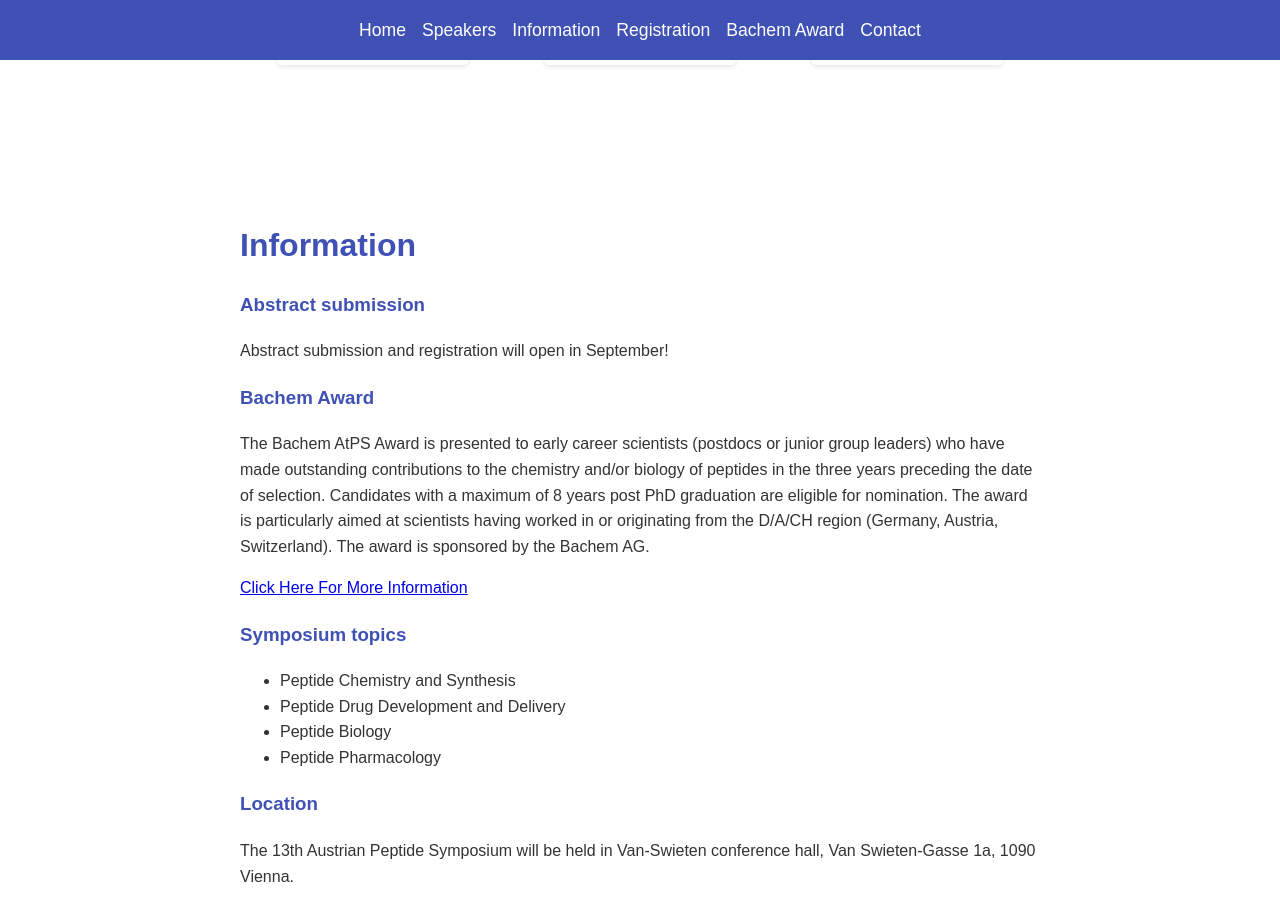
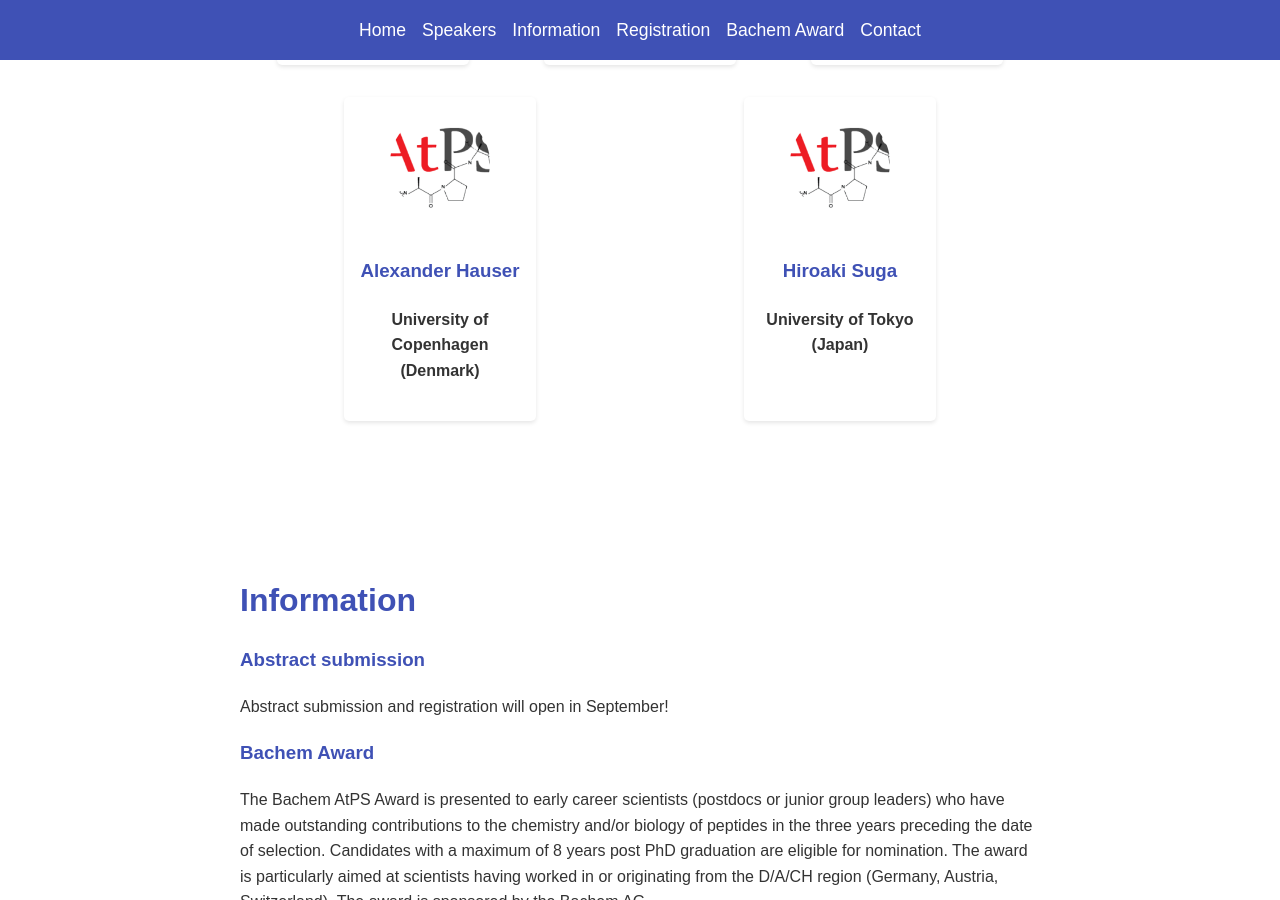
Before and after one commit to austrianpeptide/v2, a Jekyll site: the page built from index.markdown, in a window 1280 px wide and 900 px high, scrolled down 892 px. Built offline with Jekyll 4.4.1, drawn with Linux system fonts in a browser that asks for light colours.

Commit message:
Update content.yml

```diff
--- a/_data/content.yml
+++ b/_data/content.yml
@@ -101,6 +101,12 @@ speakers:
 - affiliation: University College Dublin (Ireland)
   name: Marina Rubini
   photo: atpsLogo.png
+- affiliation: University of Copenhagen (Denmark)
+  name: Alexander Hauser
+  photo: atpsLogo.png
+- affiliation: University of Tokyo (Japan)
+  name: Hiroaki Suga
+  photo: atpsLogo.png
 sponsors:
 - logo: bachem.png
   name: Bachem
```
